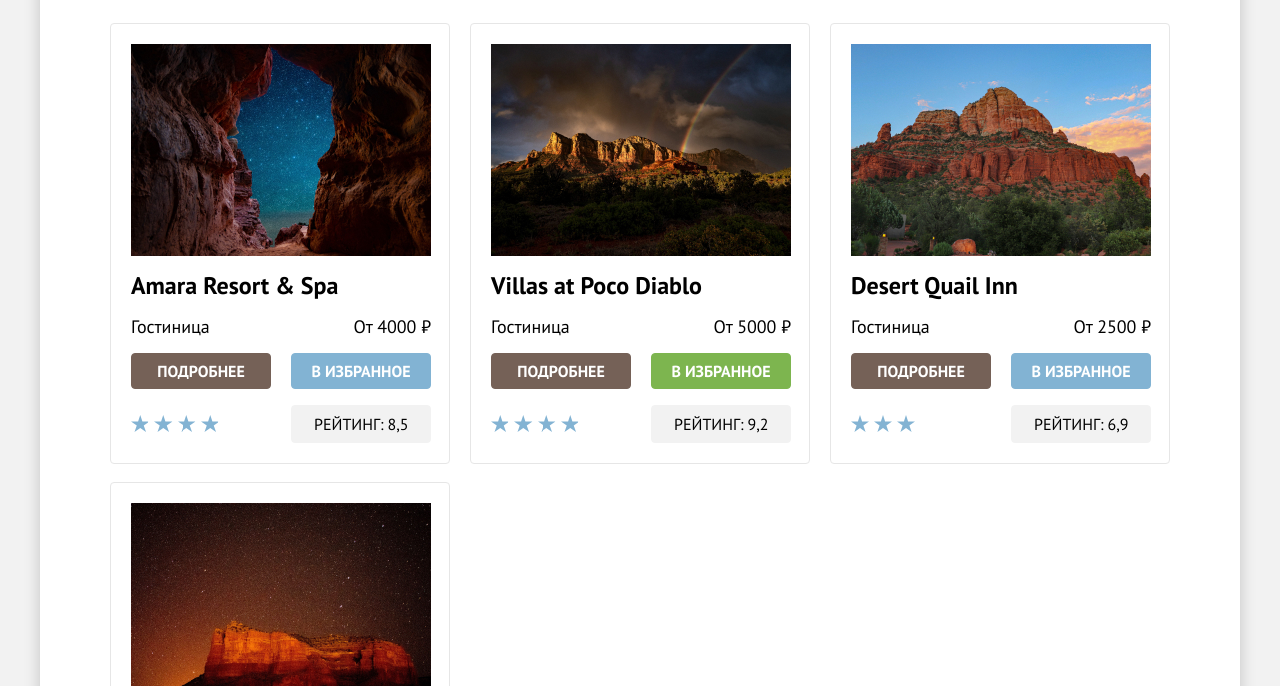
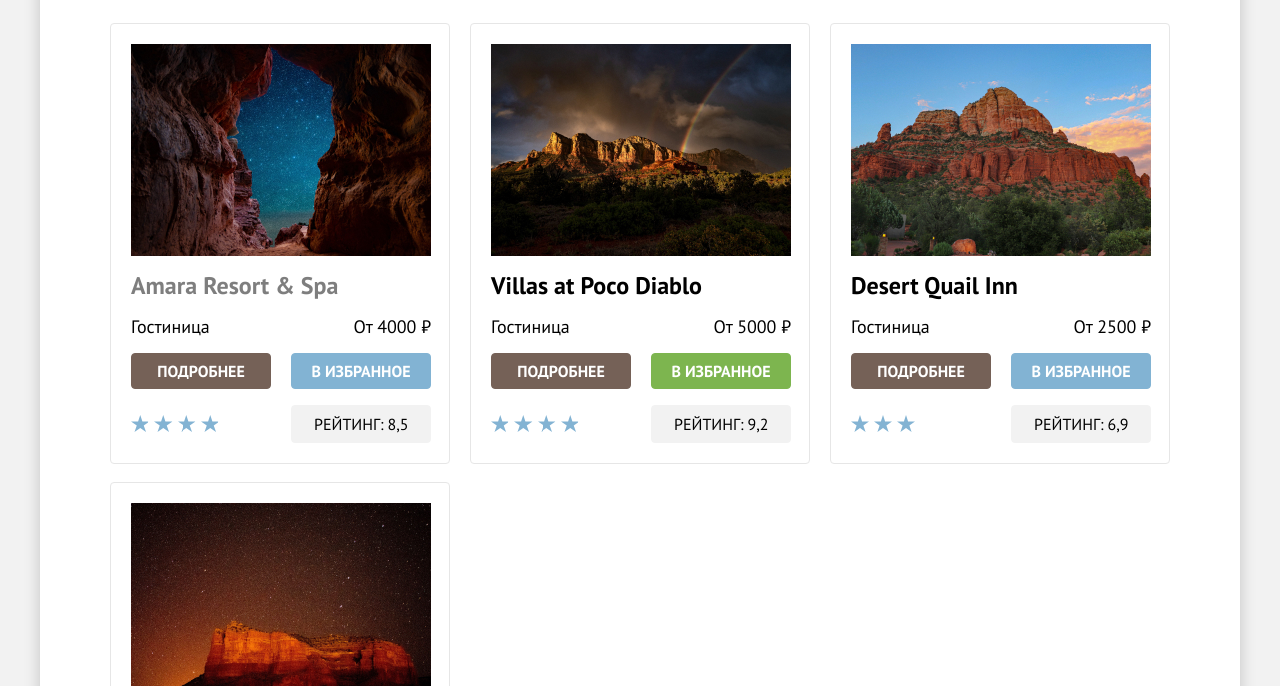
Before and after one commit to htmlacademy-htmlcss/2388629-sedona-38, a plain HTML site: page catalog.html in a window 1280 px wide. In both pictures the pointer is over the element "Amara Resort & Spa". Shown: the part 592-1278 px from the top of the page. Drawn offline with Linux system fonts and the light colour scheme.

Commit message:
Доработка CSS focus hover active

```diff
--- a/styles/styles.css
+++ b/styles/styles.css
@@ -1247,6 +1247,17 @@ body {
   margin: 0;
 }
 
+.product-card-title:hover,
+.product-card-title:focus {
+  color: #000000;
+  opacity: 0.5;
+}
+
+.product-card-title:active {
+  color: #000000;
+  opacity: 0.3;
+}
+
 .product-card-link-header {
   text-decoration: none;
   text-align: start;
```
